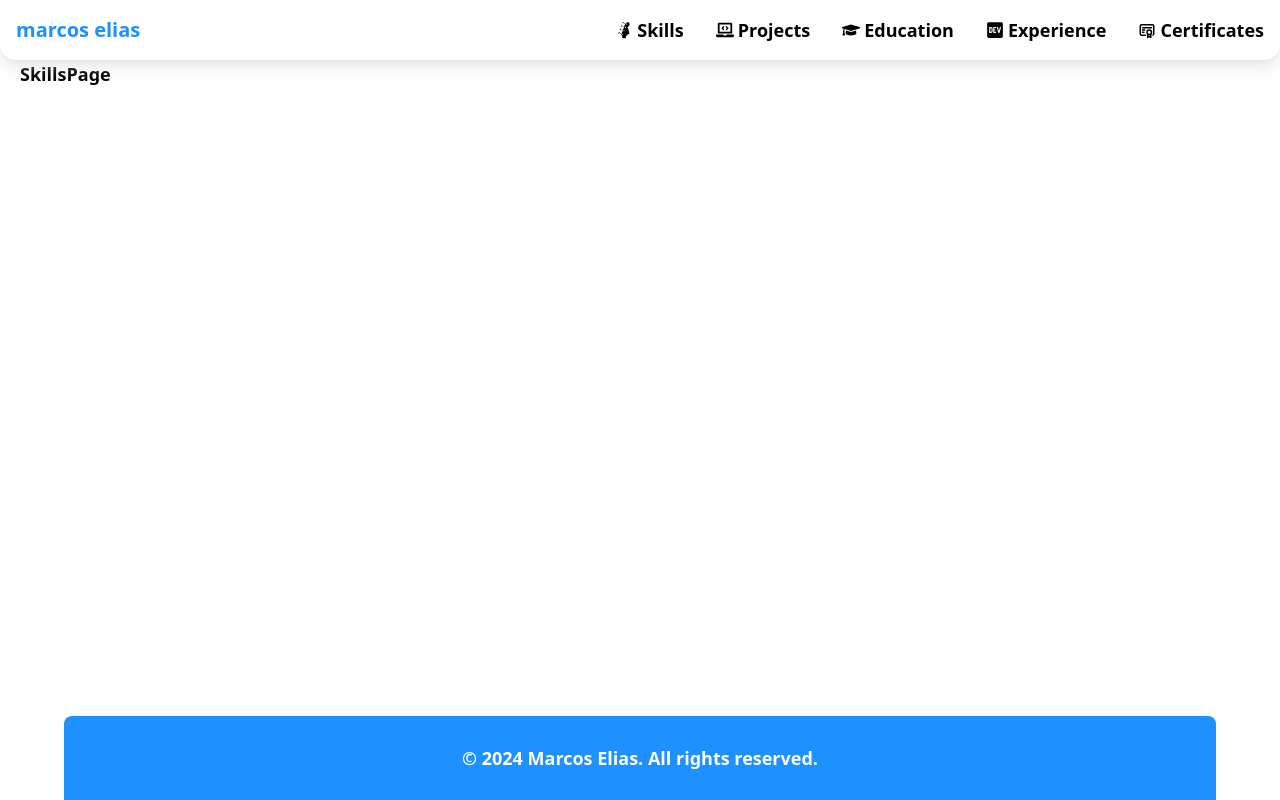
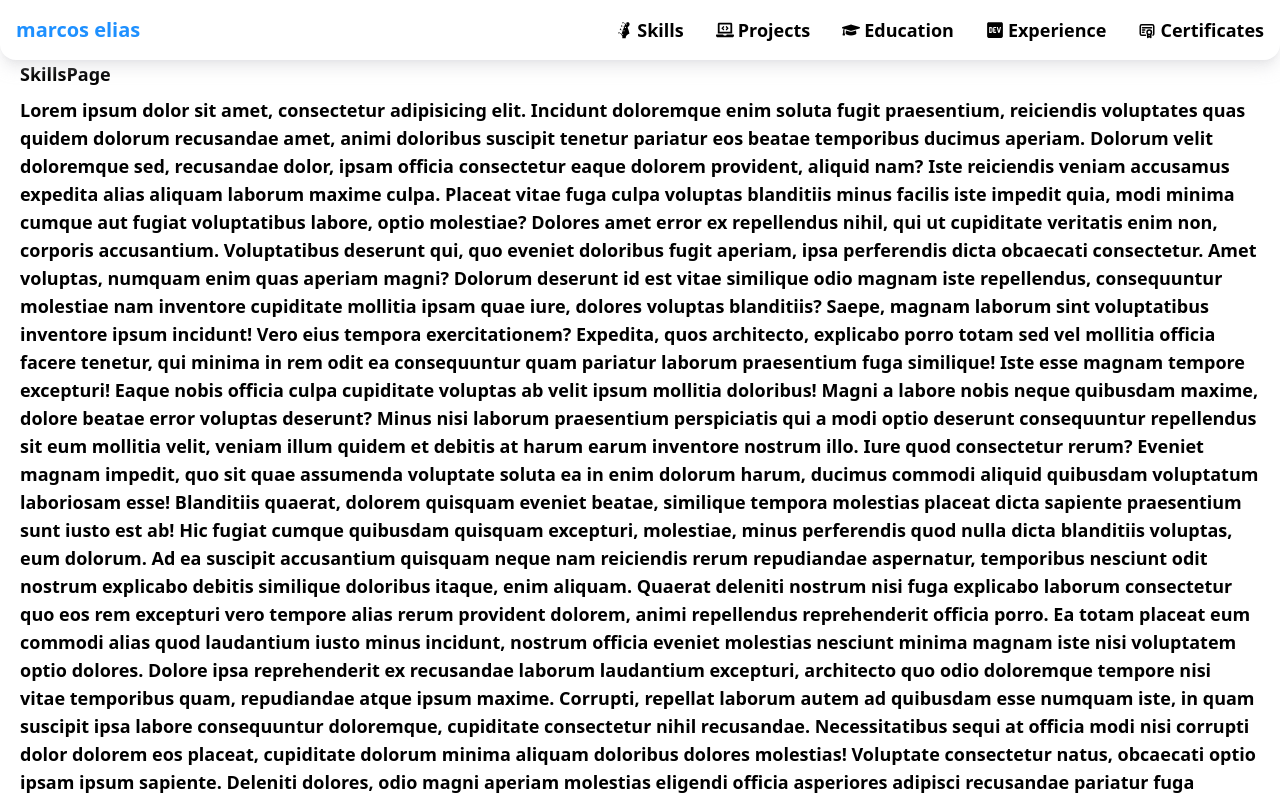
Before and after one commit to mark-elias/MyPortfolio_Next.js, a Next.js app: page /skills in a window 1280 px wide. Shown: the top 800 px of the page. Built offline with nearby package versions, Linux system fonts and the light colour scheme.

Commit message:
Education page

```diff
--- a/app/Footer.tsx
+++ b/app/Footer.tsx
@@ -2,8 +2,8 @@ import React from "react";
 
 function Footer() {
   return (
-    <footer className="flex justify-center text-white">
-      <div className="w-[90%] bg-customPrimary rounded-t-lg p-5 text-center">
+    <footer className="flex justify-center text-white text-sm">
+      <div className="w-[95%] bg-customPrimary rounded-t-lg text-center py-2">
         <p>&copy; 2024 Marcos Elias. All rights reserved.</p>
       </div>
     </footer>
--- a/app/education/page.tsx
+++ b/app/education/page.tsx
@@ -1,7 +1,16 @@
 import React from "react";
 
 function EducationPage() {
-  return <div>EducationPage</div>;
+  return (
+    <section>
+      <h1>Education</h1>
+      <div className="border-2 p-5">
+        <h2>San Diego State University</h2>
+        <h3>Bachelor's degree, Computer Science</h3>
+        <p>Graduated May 2023</p>
+      </div>
+    </section>
+  );
 }
 
 export default EducationPage;
--- a/app/skills/page.tsx
+++ b/app/skills/page.tsx
@@ -1,7 +1,69 @@
 import React from "react";
 
 function SkillsPage() {
-  return <div>SkillsPage</div>;
+  return (
+    <div>
+      SkillsPage
+      <p>
+        Lorem ipsum dolor sit amet, consectetur adipisicing elit. Incidunt
+        doloremque enim soluta fugit praesentium, reiciendis voluptates quas
+        quidem dolorum recusandae amet, animi doloribus suscipit tenetur
+        pariatur eos beatae temporibus ducimus aperiam. Dolorum velit doloremque
+        sed, recusandae dolor, ipsam officia consectetur eaque dolorem
+        provident, aliquid nam? Iste reiciendis veniam accusamus expedita alias
+        aliquam laborum maxime culpa. Placeat vitae fuga culpa voluptas
+        blanditiis minus facilis iste impedit quia, modi minima cumque aut
+        fugiat voluptatibus labore, optio molestiae? Dolores amet error ex
+        repellendus nihil, qui ut cupiditate veritatis enim non, corporis
+        accusantium. Voluptatibus deserunt qui, quo eveniet doloribus fugit
+        aperiam, ipsa perferendis dicta obcaecati consectetur. Amet voluptas,
+        numquam enim quas aperiam magni? Dolorum deserunt id est vitae similique
+        odio magnam iste repellendus, consequuntur molestiae nam inventore
+        cupiditate mollitia ipsam quae iure, dolores voluptas blanditiis? Saepe,
+        magnam laborum sint voluptatibus inventore ipsum incidunt! Vero eius
+        tempora exercitationem? Expedita, quos architecto, explicabo porro totam
+        sed vel mollitia officia facere tenetur, qui minima in rem odit ea
+        consequuntur quam pariatur laborum praesentium fuga similique! Iste esse
+        magnam tempore excepturi! Eaque nobis officia culpa cupiditate voluptas
+        ab velit ipsum mollitia doloribus! Magni a labore nobis neque quibusdam
+        maxime, dolore beatae error voluptas deserunt? Minus nisi laborum
+        praesentium perspiciatis qui a modi optio deserunt consequuntur
+        repellendus sit eum mollitia velit, veniam illum quidem et debitis at
+        harum earum inventore nostrum illo. Iure quod consectetur rerum? Eveniet
+        magnam impedit, quo sit quae assumenda voluptate soluta ea in enim
+        dolorum harum, ducimus commodi aliquid quibusdam voluptatum laboriosam
+        esse! Blanditiis quaerat, dolorem quisquam eveniet beatae, similique
+        tempora molestias placeat dicta sapiente praesentium sunt iusto est ab!
+        Hic fugiat cumque quibusdam quisquam excepturi, molestiae, minus
+        perferendis quod nulla dicta blanditiis voluptas, eum dolorum. Ad ea
+        suscipit accusantium quisquam neque nam reiciendis rerum repudiandae
+        aspernatur, temporibus nesciunt odit nostrum explicabo debitis similique
+        doloribus itaque, enim aliquam. Quaerat deleniti nostrum nisi fuga
+        explicabo laborum consectetur quo eos rem excepturi vero tempore alias
+        rerum provident dolorem, animi repellendus reprehenderit officia porro.
+        Ea totam placeat eum commodi alias quod laudantium iusto minus incidunt,
+        nostrum officia eveniet molestias nesciunt minima magnam iste nisi
+        voluptatem optio dolores. Dolore ipsa reprehenderit ex recusandae
+        laborum laudantium excepturi, architecto quo odio doloremque tempore
+        nisi vitae temporibus quam, repudiandae atque ipsum maxime. Corrupti,
+        repellat laborum autem ad quibusdam esse numquam iste, in quam suscipit
+        ipsa labore consequuntur doloremque, cupiditate consectetur nihil
+        recusandae. Necessitatibus sequi at officia modi nisi corrupti dolor
+        dolorem eos placeat, cupiditate dolorum minima aliquam doloribus dolores
+        molestias! Voluptate consectetur natus, obcaecati optio ipsam ipsum
+        sapiente. Deleniti dolores, odio magni aperiam molestias eligendi
+        officia asperiores adipisci recusandae pariatur fuga laborum inventore
+        sunt explicabo praesentium, cumque voluptate distinctio repudiandae
+        nesciunt. Iusto nemo voluptas unde et ratione? Explicabo, sed suscipit
+        debitis aut mollitia voluptatem. Sapiente, consequuntur omnis eius
+        similique alias, natus praesentium corrupti quo eaque, necessitatibus
+        animi. Facere dicta sapiente impedit, accusamus vel, quod, nostrum nulla
+        totam beatae eos quis adipisci! Nisi natus ratione ab illo, quibusdam
+        molestias optio harum necessitatibus dignissimos et. Aperiam quas alias
+        sunt ullam delectus animi quibusdam atque.
+      </p>
+    </div>
+  );
 }
 
 export default SkillsPage;
--- a/tailwind.config.ts
+++ b/tailwind.config.ts
@@ -10,7 +10,9 @@ const config: Config = {
     extend: {
       colors: {
         customPrimary: "#1E90FF",
-        customSecondary: "#36393B",
+        customSecondary: "#0B132B",
+        customAccent: "#04F06A",
+        customGhostWhite: "#F8F7FF",
       },
     },
   },
```
